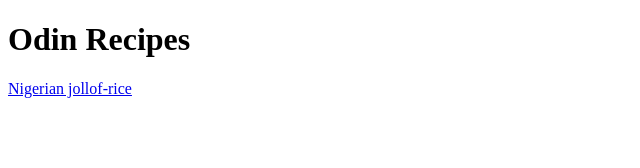
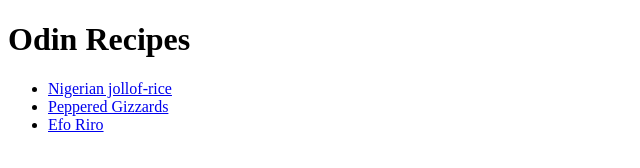
Before and after one commit to Kasibel/odin-recipes, a plain HTML site: page index.html in a window 1280 px wide. Shown: the whole page, without its empty margins (0-640 px from the left). Drawn offline with Linux system fonts and the light colour scheme.

Commit message:
Modify index.html to include new links
linked peppered-gizzards.html and efo-riro.html to  index.html

```diff
--- a/index.html
+++ b/index.html
@@ -8,6 +8,11 @@
 </head>
 <body>
    <h1>Odin Recipes</h1>
-   <a href="recipes/jollof-rice.html">Nigerian jollof-rice</a>
+   <ul>
+       <li><a href="recipes/jollof-rice.html">Nigerian jollof-rice</a></li>
+       <li><a href="recipes/peppered-gizzards.html">Peppered Gizzards</a></li>
+        <li><a href="recipes/efo-riro.html">Efo Riro</a></li>
+    </ul>
+
 </body>
 </html>
```
